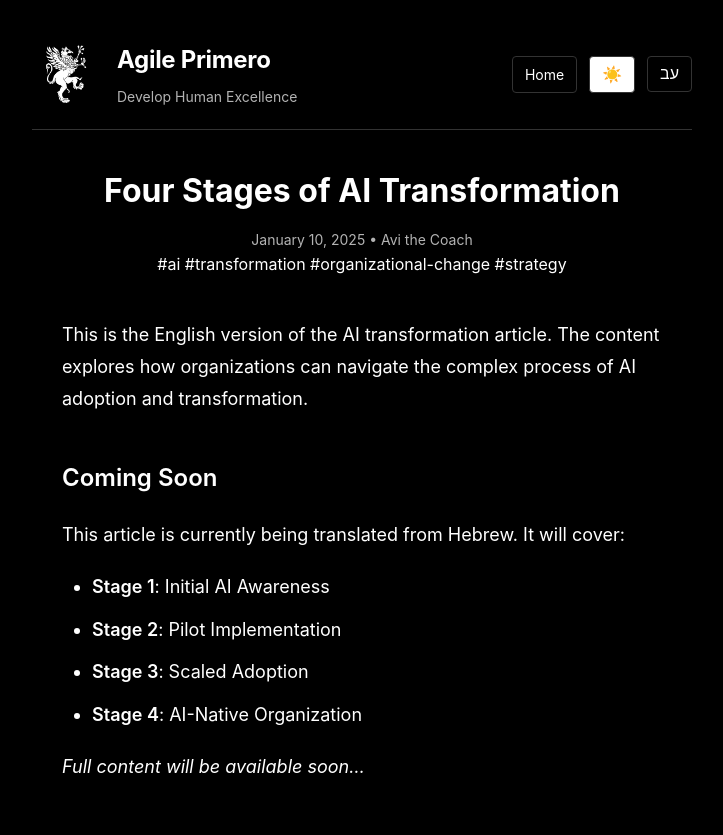
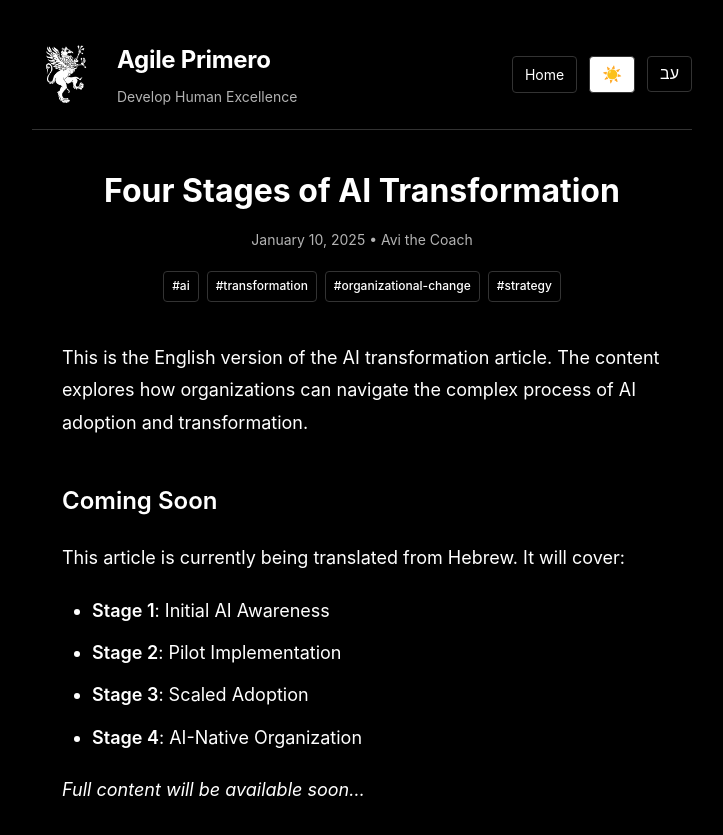
Before and after one commit to avi-the-coach/retro-on-agileprimero, a Jekyll site: the page built from _posts/2025-01-10-four-stages-ai-transformation-en.md, in a window 1280 px wide. Shown: the top 835 px of the page, without its empty margins (278-1001 px from the left). Built offline with Jekyll 4.4.1, drawn with Linux system fonts in a browser that asks for light colours.

Commit message:
Add tag styling system with hover effects and active states

```diff
--- a/_sass/main.scss
+++ b/_sass/main.scss
@@ -103,6 +103,23 @@
   align-items: center;
 }
 
+/* HOME BUTTON */
+#home-btn {
+  background: var(--bg-color);
+  color: var(--text-color);
+  border: 1px solid var(--border-color);
+  padding: 6px 12px;
+  border-radius: 4px;
+  cursor: pointer;
+  text-decoration: none;
+  font-size: 14px;
+  transition: all 0.3s ease;
+}
+
+#home-btn:hover {
+  background: var(--hover-color);
+}
+
 /* FIXED THEME TOGGLE */
 #theme-toggle {
   /* Default: Dark theme shows sun with white background */
@@ -174,22 +191,6 @@
   margin-bottom: 20px;
 }
 
-#home-btn {
-  background: var(--bg-color);
-  color: var(--text-color);
-  border: 1px solid var(--border-color);
-  padding: 6px 12px;
-  border-radius: 4px;
-  cursor: pointer;
-  text-decoration: none;
-  font-size: 14px;
-  transition: all 0.3s ease;
-}
-
-#home-btn:hover {
-  background: var(--hover-color);
-}
-
 /* === CONTENT AREAS === */
 .language-selector {
   text-align: center;
@@ -250,6 +251,59 @@
   color: var(--text-color);
   opacity: 0.7;
   font-size: 14px;
+  margin-bottom: 20px;
+}
+
+/* === TAG SYSTEM === */
+.article-tags {
+  display: flex;
+  flex-wrap: wrap;
+  gap: 8px;
+  justify-content: center;
+  margin-top: 16px;
+}
+
+.tag {
+  background: var(--bg-color);
+  color: var(--text-color);
+  border: 1px solid var(--border-color);
+  padding: 4px 8px;
+  border-radius: 4px;
+  font-size: 12px;
+  font-weight: 500;
+  text-decoration: none;
+  transition: all 0.3s ease;
+  cursor: pointer;
+}
+
+.tag:hover {
+  background: var(--hover-color);
+  border-color: var(--text-color);
+}
+
+/* Active/selected tag style */
+.tag.active {
+  background: var(--text-color);
+  color: var(--bg-color);
+}
+
+/* Tag filter section */
+.tag-filter {
+  margin-bottom: 30px;
+  text-align: center;
+}
+
+.tag-filter h3 {
+  font-size: 18px;
+  margin-bottom: 16px;
+  color: var(--text-color);
+}
+
+.tag-filter .tags {
+  display: flex;
+  flex-wrap: wrap;
+  gap: 8px;
+  justify-content: center;
 }
 
 .article-content {
@@ -395,6 +449,10 @@
   .article-content {
     font-size: 16px;
   }
+
+  .article-tags, .tag-filter .tags {
+    justify-content: center;
+  }
 }
 
 /* === TRANSITIONS === */
```
